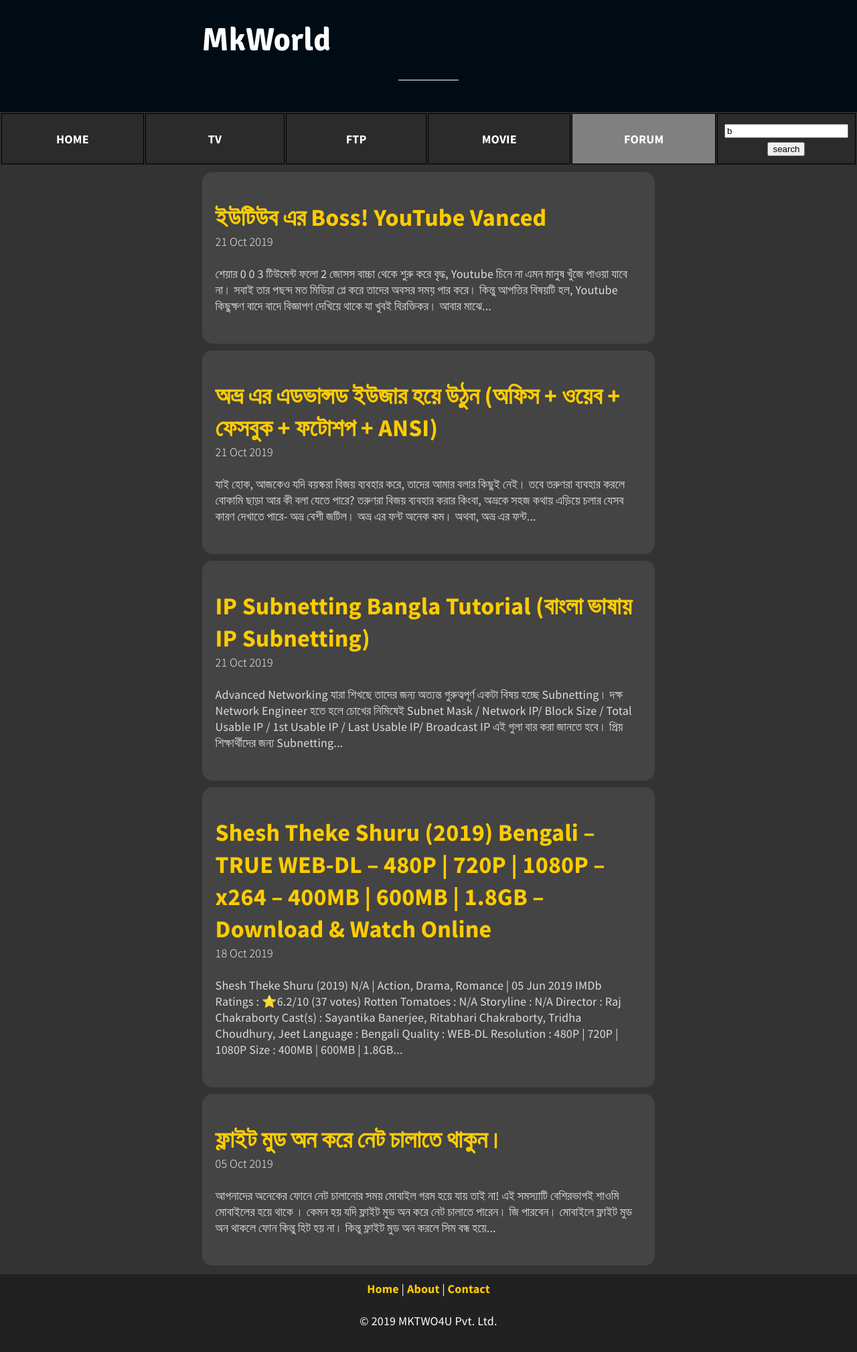
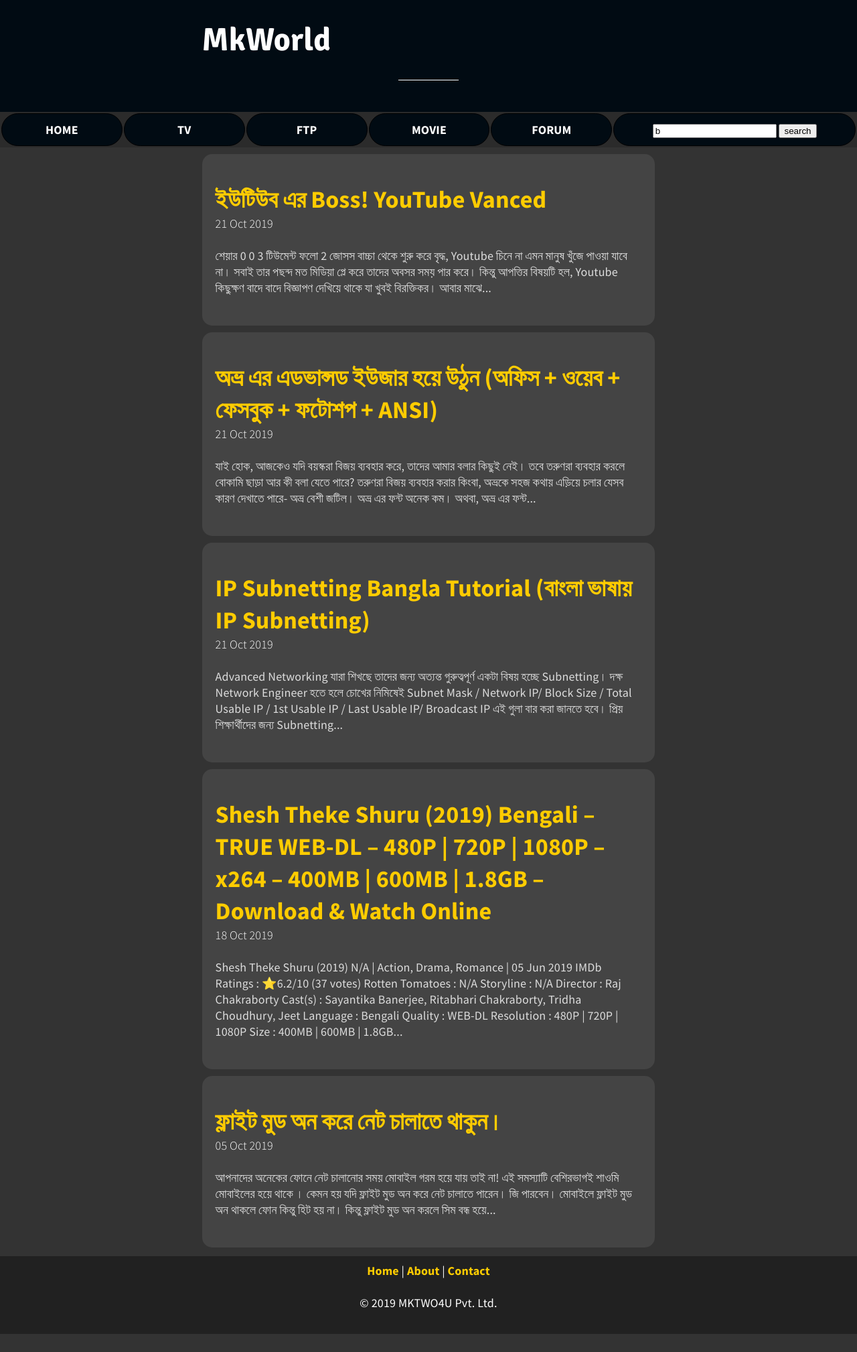
Before and after one commit to bdmilan/blog, a Jekyll site: the page built from index.html, in a window 1280 px wide. Shown: the whole page at 67% size. Built offline with Jekyll 4.4.1, drawn with Linux system fonts in a browser that asks for light colours; the list of posts is cut into pages by our own code; after the commit the page ends 1991 px from its top, so only the background shows below that.

Commit message:
Update header.html

```diff
--- a/_includes/header.html
+++ b/_includes/header.html
@@ -23,12 +23,12 @@
 <nav class="sticky-top">
   <div class="" style="background-color: #2b2b2b;"><table style="width:100%">
   <tr>
-    <td style="width: 19%; border: 1px solid #000; font-weight: bold; color: #fff; text-align: center; padding: 10px;"><a href="https://bdmilan.github.io/mk/" style="color: #fff;"> HOME </a></td>
-    <td style="width: 19%; border: 1px solid #000; font-weight: bold;color: #fff; text-align: center; padding: 10px;"><a href="tv.html" style="color: #fff;"> TV </a></td>
-    <td style="width: 19%; border: 1px solid #000; font-weight: bold;color: #fff; text-align: center; padding: 10px;"><a href="ftp.html" style="color: #fff;"> FTP </a></td>
-	<td style="width: 19%; border: 1px solid #000; font-weight: bold;color: #fff; text-align: center; padding: 10px;"><a href="movie.html" style="color: #fff;"> MOVIE </a></td>
-	  <td style="background-color: gray; width: 19%; border: 1px solid #000; font-weight: bold;color: #fff; text-align: center; padding: 10px;"><a href="forum.html" style="color: #fff;"> FORUM </a></td>
-         <td style="width: 19%; border: 1px solid #000; font-weight: bold;color: #fff; text-align: center; padding: 10px;"><form action="/search.html" method="get">
+    <td style="background:#010b13; border-radius: 45px; width: 10%; border: 1px solid #000; font-weight: bold; color: #fff; text-align: center; padding: 10px;"><a href="https://bdmilan.github.io/mk/" style="color: #fff;"> HOME </a></td>
+    <td style="background:#010b13; border-radius: 45px; width: 10%; border: 1px solid #000; font-weight: bold;color: #fff; text-align: center; padding: 10px;"><a href="tv.html" style="color: #fff;"> TV </a></td>
+    <td style="background:#010b13; border-radius: 45px; width: 10%; border: 1px solid #000; font-weight: bold;color: #fff; text-align: center; padding: 10px;"><a href="ftp.html" style="color: #fff;"> FTP </a></td>
+	<td style="background:#010b13; border-radius: 45px; width: 10%; border: 1px solid #000; font-weight: bold;color: #fff; text-align: center; padding: 10px;"><a href="movie.html" style="color: #fff;"> MOVIE </a></td>
+	  <td style="background:#010b13; border-radius: 45px; width: 10%; border: 1px solid #000; font-weight: bold;color: #fff; text-align: center; padding: 10px;"><a href="forum.html" style="color: #fff;"> FORUM </a></td>
+         <td style="background:#010b13; border-radius: 45px; width: 20%; border: 1px solid #000; font-weight: bold;color: #fff; text-align: center; padding: 10px;"><form action="/search.html" method="get">
   <label for="search-box"></label>
   <input type="text" id="search-box" name="query" value="b">
   <input type="submit" value="search">
```
